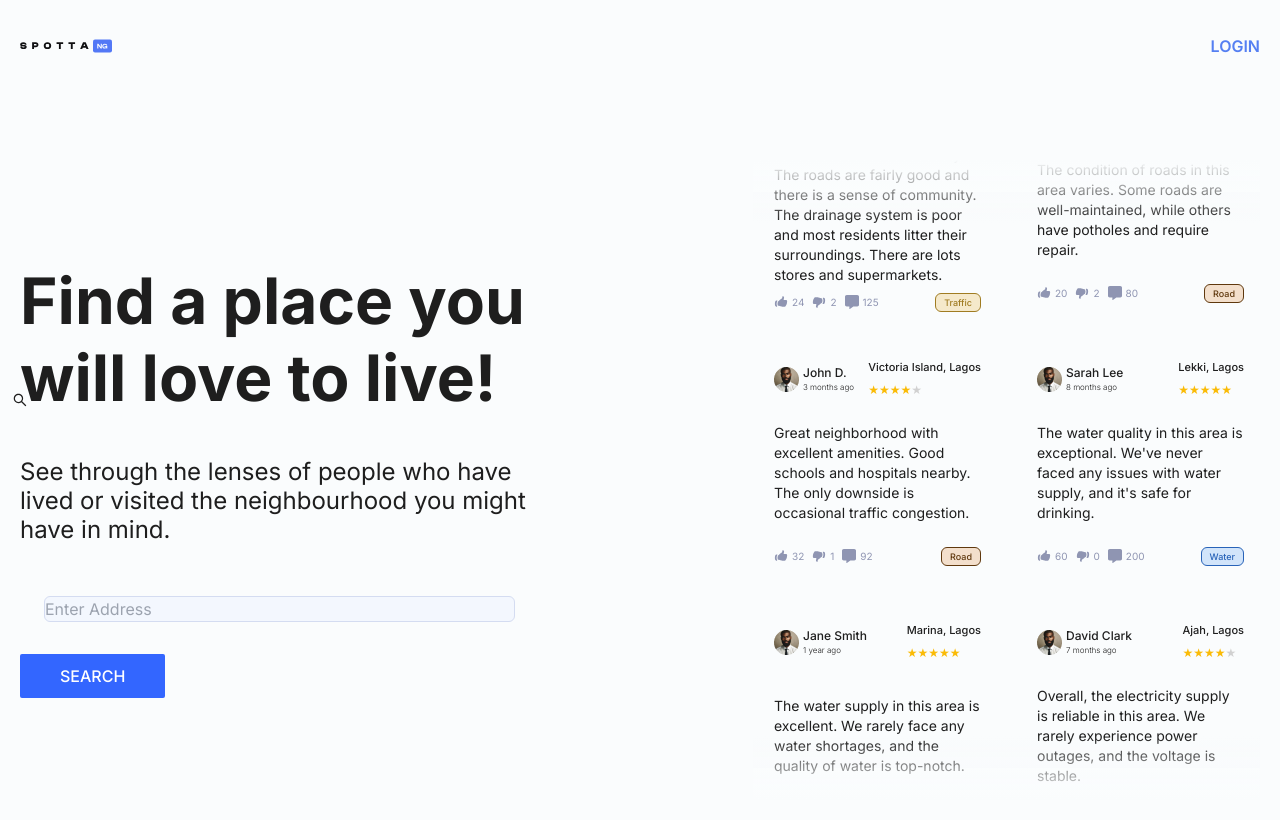
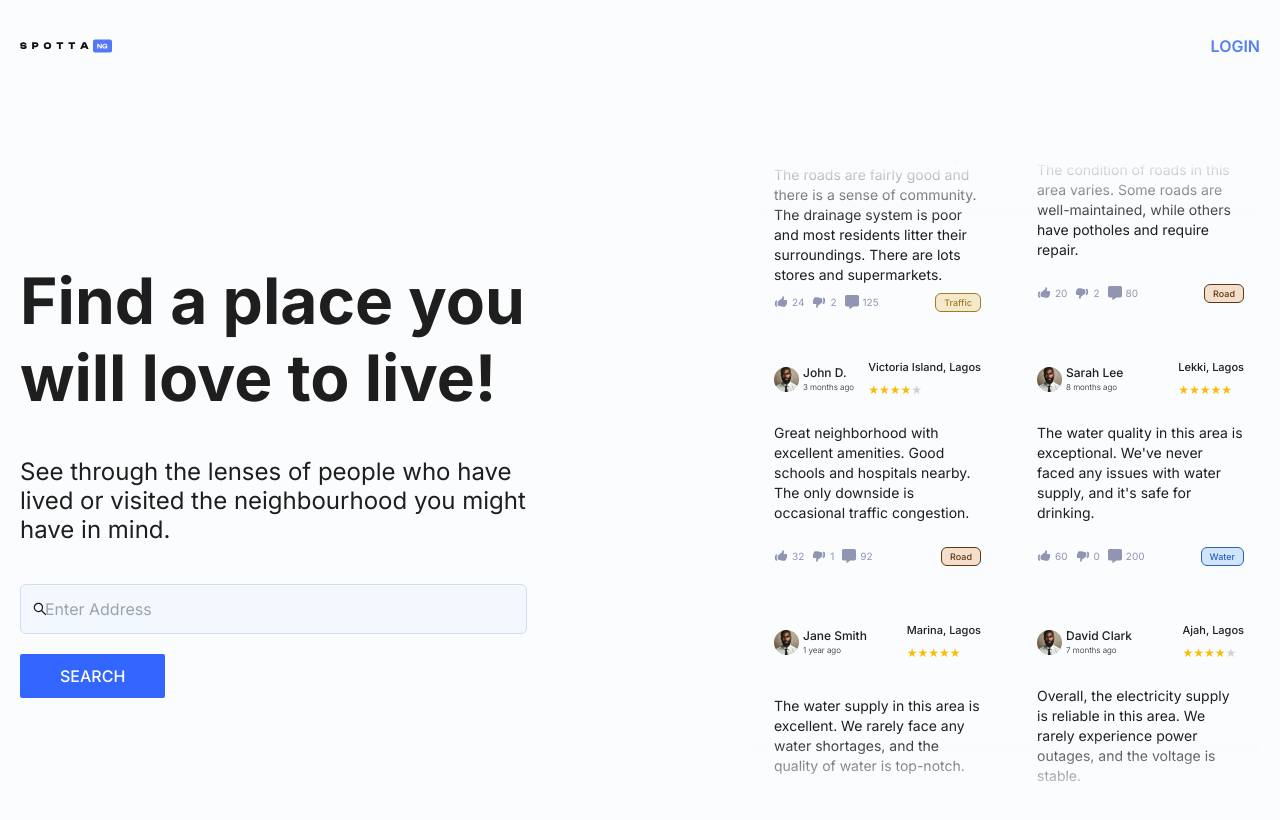
Before and after one commit to ayowayne123/area-finder, a Next.js app: page / in a window 1280 px wide. Shown: the top 820 px of the page. Built offline with nearby package versions, Linux system fonts and the light colour scheme.

Commit message:
Third stage 6

```diff
--- a/app/(main)/page.js
+++ b/app/(main)/page.js
@@ -27,14 +27,14 @@ export default function Home() {
           neighbourhood you might have in mind.
         </div>
         <div className="flex flex-col w-full gap-5">
-          <div className="relatve pl-6 pr-3 py-3 w-full">
+          <div className="relative w-full">
           <span className="absolute inset-y-0 left-0 flex items-center pl-3">
             <AiOutlineSearch className="text-[#1e1e1e] dark:text-[#fafbfc]" />
           </span>
           <input
             type="search"
             placeholder="Enter Address"
-            className="w-full rounded-md bg-[#F3F7FE] border-[#D4DCF1] border dark:bg-[#242428] dark:border-[#242428] outline-none"
+            className="w-full pl-6 pr-3 py-3  rounded-md bg-[#F3F7FE] border-[#D4DCF1] border dark:bg-[#242428] dark:border-[#242428] outline-none"
           />
           </div>
 
```
